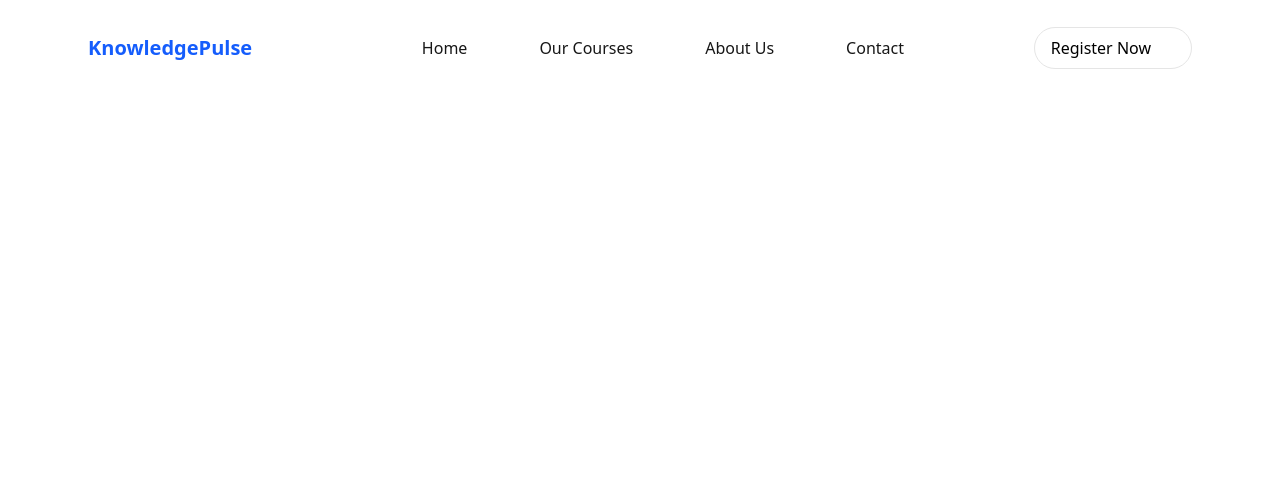
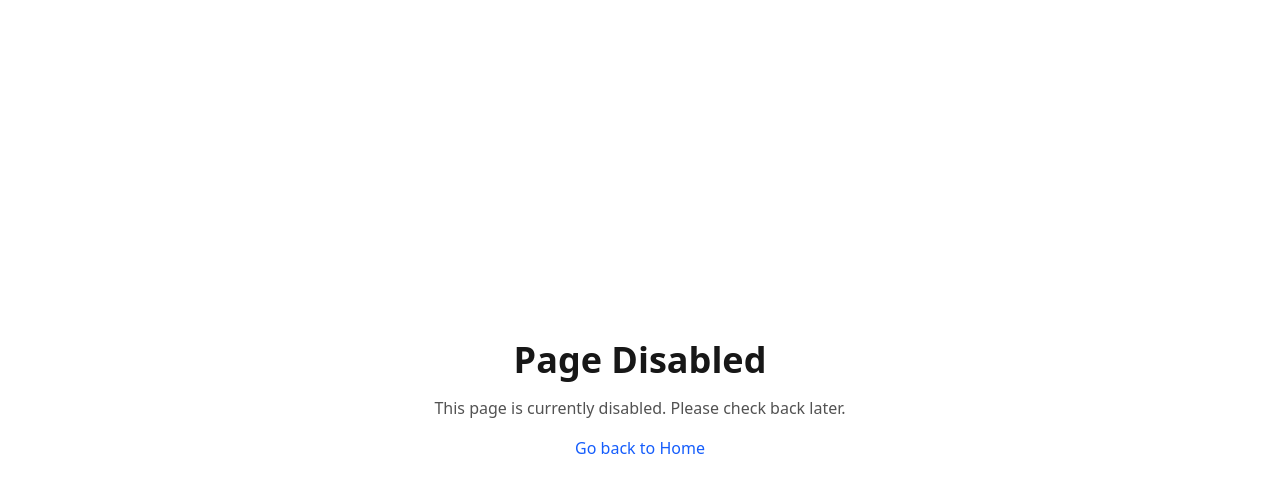
Before and after one commit to Amanrajguptaa/zappLearn, a React (Vite) app in the folder Frontend/: page /disable in a window 1280 px wide. Shown: the top 492 px of the page. Built offline with nearby package versions, Linux system fonts and the light colour scheme.

Commit message:
Add Disable page and update App.jsx for routing

```diff
--- a/Frontend/src/App.jsx
+++ b/Frontend/src/App.jsx
@@ -1,15 +1,17 @@
 import Home from "./pages/Home"
 import Courses from "./pages/Courses"
 import NavBar from "./components/NavBar"
+import Disable from "./pages/Disable"
 import { BrowserRouter,Route,Routes } from "react-router-dom"
 
 function App() {
   return (
     <BrowserRouter>
-      <NavBar />
+      {/* <NavBar /> */}
       <Routes>
         <Route path="/" element={<Home />} />
         <Route path="/courses" element={<Courses/>} />
+        <Route path="/disable" element={<Disable />} />
       </Routes>
     </BrowserRouter>
   )
--- /dev/null
+++ b/Frontend/src/pages/Disable.jsx
@@ -0,0 +1,9 @@
+export default function Disable() {
+    return (
+        <div className="w-full h-screen flex flex-col justify-center items-center gap-4">
+            <h1 className="text-4xl font-bold text-neutral-900">Page Disabled</h1>
+            <p className="text-neutral-600">This page is currently disabled. Please check back later.</p>
+            <a href="/" className="text-blue-600 hover:underline">Go back to Home</a>
+        </div>
+    );
+}
```
